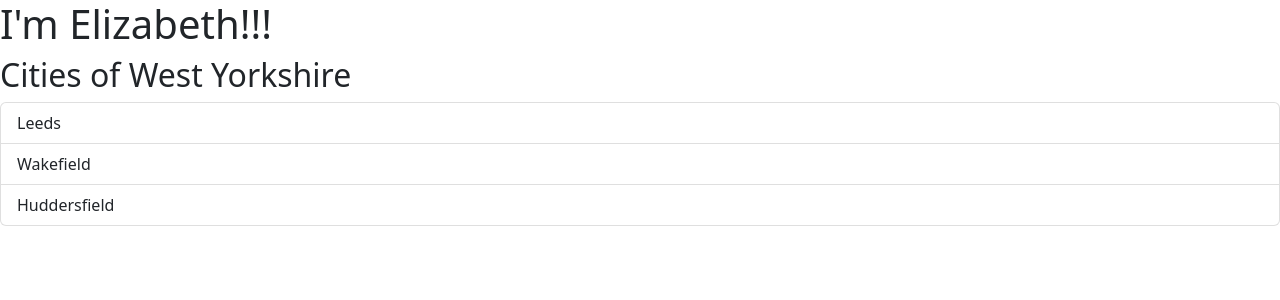
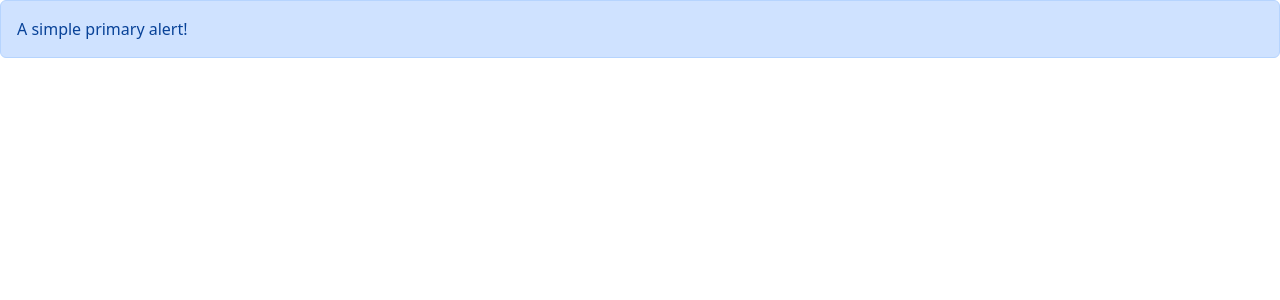
Before and after one commit to ElizaWymer/Finance-Tracker-WebProject, a React (Vite) app: page / in a window 1280 px wide. Shown: the top 300 px of the page. Built offline with nearby package versions, Linux system fonts and the light colour scheme; the HTML template or start-up script is replaced by a standard one.

Commit message:
Created an alert componenet

```diff
--- a/src/App.tsx
+++ b/src/App.tsx
@@ -1,4 +1,5 @@
 import Message from "./Message";
+import Alert from "./components/Alert";
 import ListGroup from "./components/ListGroup";
 
 function App() {
@@ -12,12 +13,17 @@ function App() {
 
   return (
     <div>
-      <Message />{" "}
-      <ListGroup
-        items={cities}
-        heading="Cities of West Yorkshire"
-        onSelectItem={handleSelectItem}
-      />
+      {/*
+        <Message />
+        <ListGroup
+          items={fruits}
+          heading="Fruit Bowl"
+          onSelectItem={handleSelectItem}
+        />
+      */}
+      <Alert>
+        A simple primary <span>alert!</span>
+      </Alert>
     </div>
   );
 }
--- /dev/null
+++ b/src/components/Alert.tsx
@@ -0,0 +1,11 @@
+import { ReactNode } from "react";
+
+interface Props {
+  children: ReactNode;
+}
+
+const Alert = ({ children }: Props) => {
+  return <div className="alert alert-primary">{children}</div>;
+};
+
+export default Alert;
```
